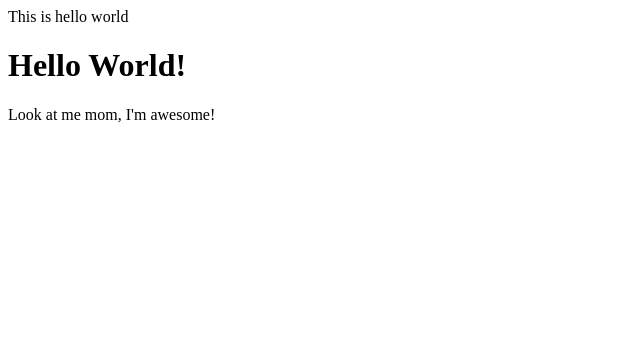
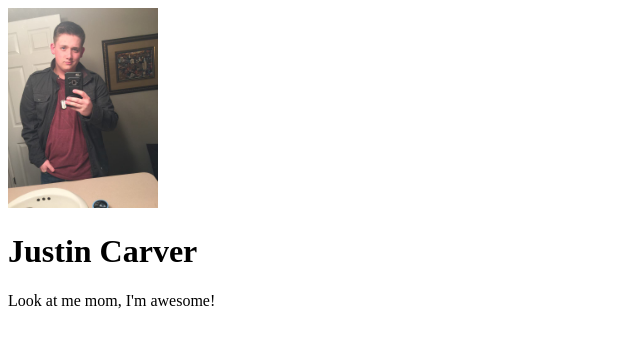
Before and after one commit to tharper/slcc_HTML, a plain HTML site: page studentFiles/justinCarver/index.html in a window 1280 px wide. Shown: the whole page, without its empty margins (0-640 px from the left). Drawn offline with Linux system fonts and the light colour scheme.

Commit message:
Changed index to be a website and added a image

```diff
--- a/studentFiles/justinCarver/index.html
+++ b/studentFiles/justinCarver/index.html
@@ -1,5 +1,11 @@
-<p> This is hello world </p>
-
-<h1> Hello World! </h1>
-
-<body> Look at me mom, I'm awesome! </body>
+<!DOCTYPE html>
+<html>
+<head>
+	<title>Hello World!</title>
+</head>
+	<body>
+		<img src="img/me.jpg" height="200" />
+		<h1>Justin Carver</h1>
+			<p>Look at me mom, I'm awesome!</p>
+	</body>
+</html>
```
Also changed, not shown: studentFiles/justinCarver/img/me.jpg (added).
